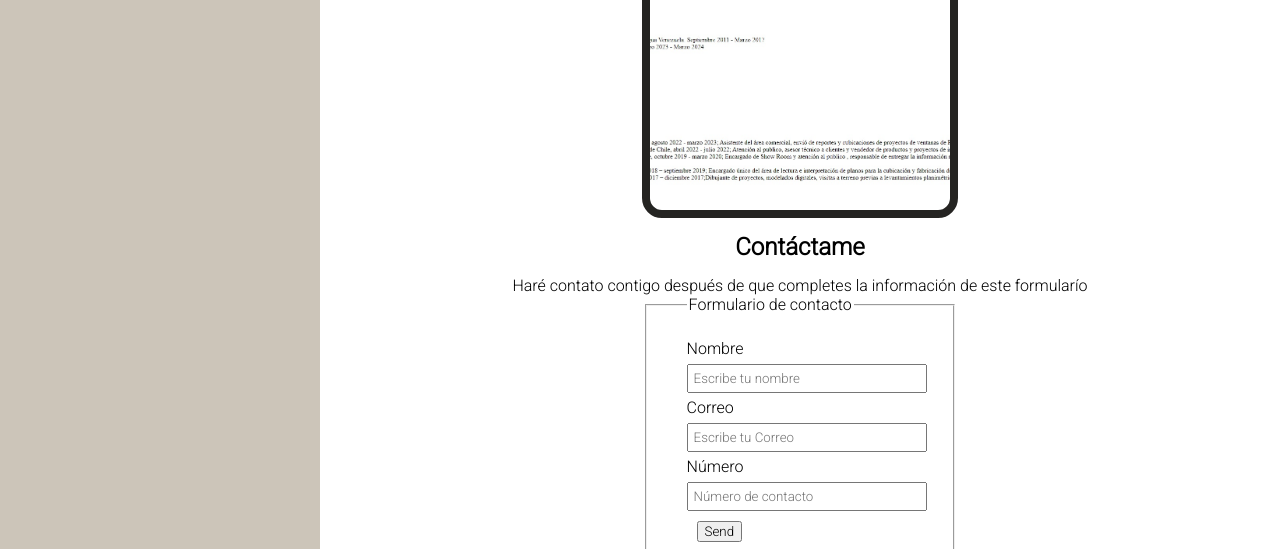
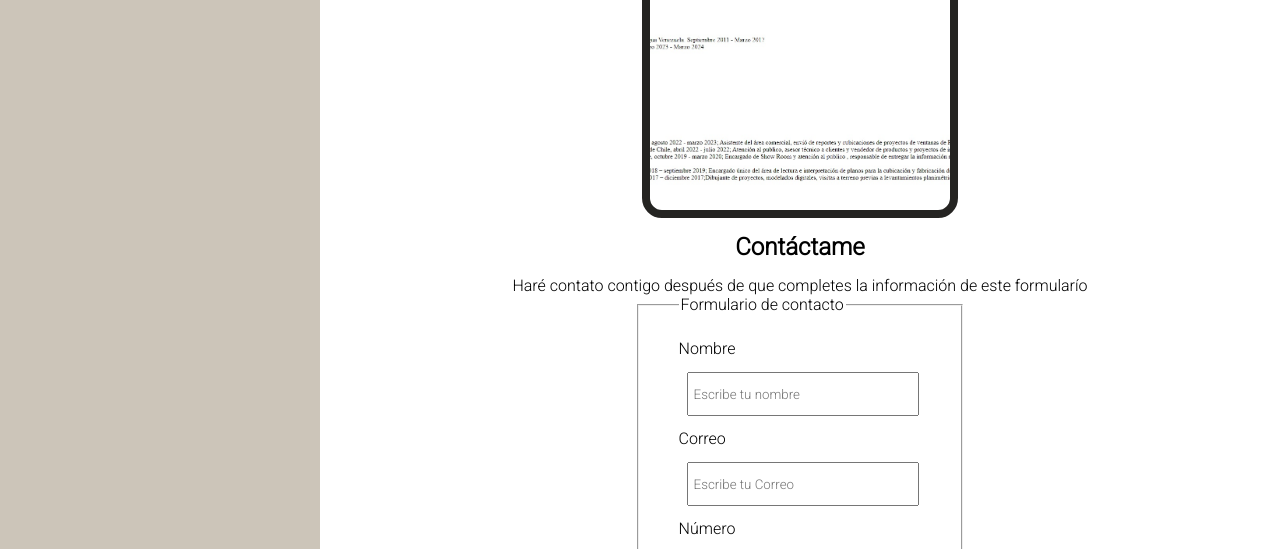
Before and after one commit to josealexanderdrt/m2-prueba-animaciones-cv, a plain HTML site: page index.html in a window 1280 px wide. Shown: the part 1763-2312 px from the top of the page. Drawn offline with Linux system fonts and the light colour scheme.

Commit message:
Cambio mejoras en oficina

```diff
--- a/assets/css/styles.css
+++ b/assets/css/styles.css
@@ -232,16 +232,16 @@ form{
 
 }
 
-.form input {
+form input {
   width: 90%;
   height: 30px;
   margin: 0.5rem;
 }
 
-.form button {
+form button {
   padding: 0.5em 1em;
   border: none;
-  background: rgb(17, 18, 18);
+  background: rgba(17, 18, 18, 0.144);
   cursor: pointer;
 }
 
```
